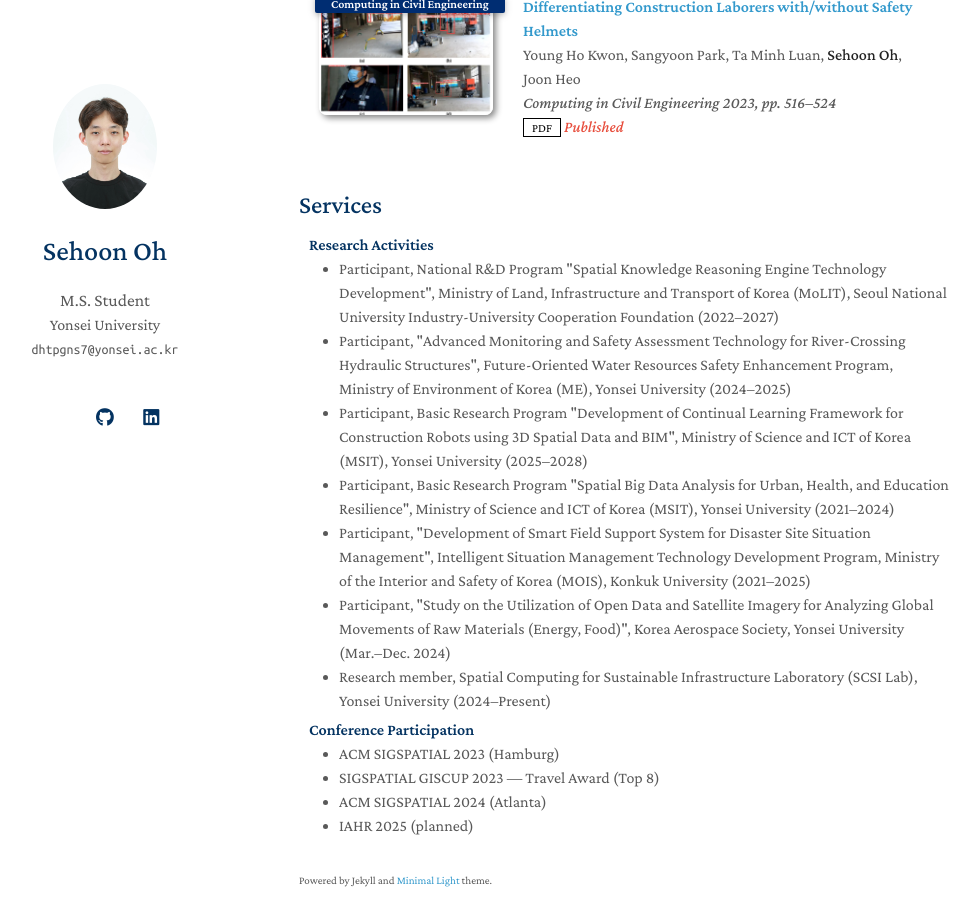
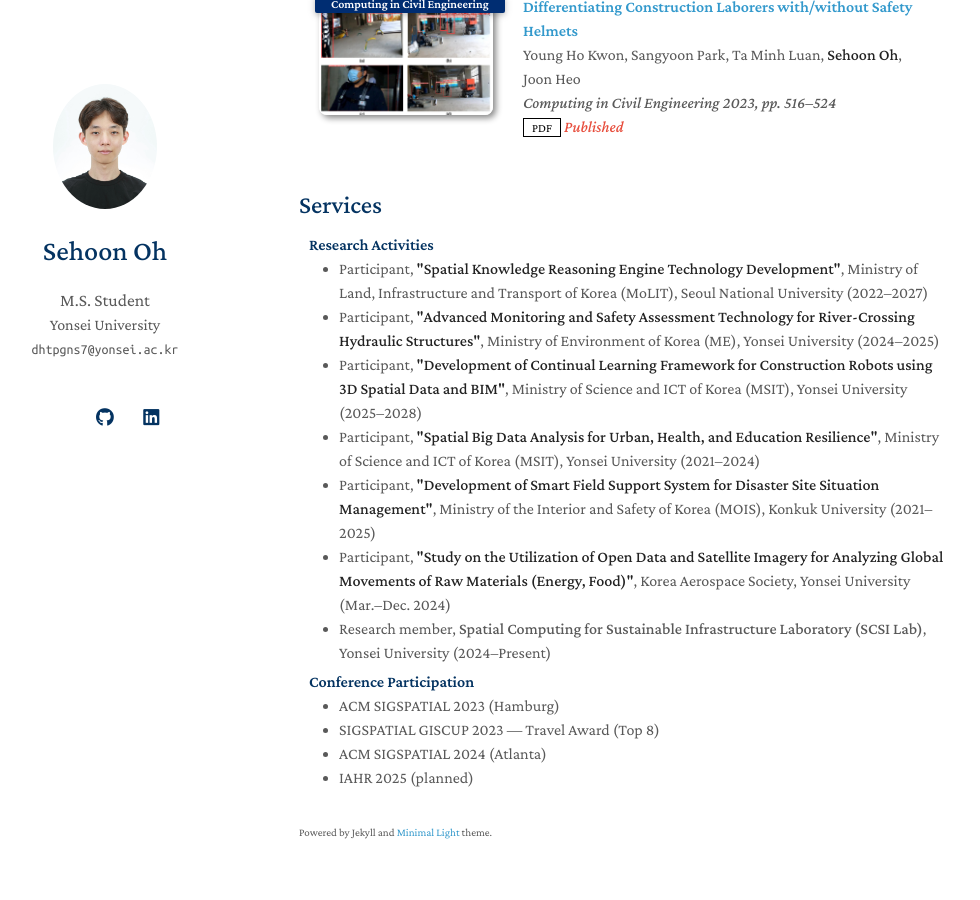
Before and after one commit to OHSEHOON99/OHSEHOON99.github.io, a Jekyll site: the page built from index.md, in a window 1280 px wide and 900 px high, scrolled down 640 px. Shown: the whole window, without its empty margins (171-1151 px from the left). Built offline with Jekyll 4.4.1, drawn with Linux system fonts in a browser that asks for light colours; a style sheet for code colours, icons or effects is not loaded; our own code applies the rules of GitHub Pages for plain Markdown files.

Commit message:
Update services.md

```diff
--- a/_includes/services.md
+++ b/_includes/services.md
@@ -4,19 +4,19 @@
 
 <ul style="margin:0 0 5px;">
 
-  <li>Participant, National R&D Program "Spatial Knowledge Reasoning Engine Technology Development", Ministry of Land, Infrastructure and Transport of Korea (MoLIT), Seoul National University Industry-University Cooperation Foundation (2022–2027)</li>
+  <li>Participant, <strong>"Spatial Knowledge Reasoning Engine Technology Development"</strong>, Ministry of Land, Infrastructure and Transport of Korea (MoLIT), Seoul National University (2022–2027)</li>
 
-  <li>Participant, "Advanced Monitoring and Safety Assessment Technology for River-Crossing Hydraulic Structures", Future-Oriented Water Resources Safety Enhancement Program, Ministry of Environment of Korea (ME), Yonsei University (2024–2025)</li>
+  <li>Participant, <strong>"Advanced Monitoring and Safety Assessment Technology for River-Crossing Hydraulic Structures"</strong>, Ministry of Environment of Korea (ME), Yonsei University (2024–2025)</li>
 
-  <li>Participant, Basic Research Program "Development of Continual Learning Framework for Construction Robots using 3D Spatial Data and BIM", Ministry of Science and ICT of Korea (MSIT), Yonsei University (2025–2028)</li>
+  <li>Participant, <strong>"Development of Continual Learning Framework for Construction Robots using 3D Spatial Data and BIM"</strong>, Ministry of Science and ICT of Korea (MSIT), Yonsei University (2025–2028)</li>
 
-  <li>Participant, Basic Research Program "Spatial Big Data Analysis for Urban, Health, and Education Resilience", Ministry of Science and ICT of Korea (MSIT), Yonsei University (2021–2024)</li>
+  <li>Participant, <strong>"Spatial Big Data Analysis for Urban, Health, and Education Resilience"</strong>, Ministry of Science and ICT of Korea (MSIT), Yonsei University (2021–2024)</li>
 
-  <li>Participant, "Development of Smart Field Support System for Disaster Site Situation Management", Intelligent Situation Management Technology Development Program, Ministry of the Interior and Safety of Korea (MOIS), Konkuk University (2021–2025)</li>
+  <li>Participant, <strong>"Development of Smart Field Support System for Disaster Site Situation Management"</strong>, Ministry of the Interior and Safety of Korea (MOIS), Konkuk University (2021–2025)</li>
 
-  <li>Participant, "Study on the Utilization of Open Data and Satellite Imagery for Analyzing Global Movements of Raw Materials (Energy, Food)", Korea Aerospace Society, Yonsei University (Mar.–Dec. 2024)</li>
+  <li>Participant, <strong>"Study on the Utilization of Open Data and Satellite Imagery for Analyzing Global Movements of Raw Materials (Energy, Food)"</strong>, Korea Aerospace Society, Yonsei University (Mar.–Dec. 2024)</li>
 
-  <li>Research member, <a href="https://scsi.yonsei.ac.kr/"><autocolor>Spatial Computing for Sustainable Infrastructure Laboratory (SCSI Lab)</autocolor></a>, Yonsei University (2024–Present)</li>
+  <li>Research member, <a href="https://scsi.yonsei.ac.kr/"><strong><autocolor>Spatial Computing for Sustainable Infrastructure Laboratory (SCSI Lab)</autocolor></strong></a>, Yonsei University (2024–Present)</li>
 
 </ul>
 
```
